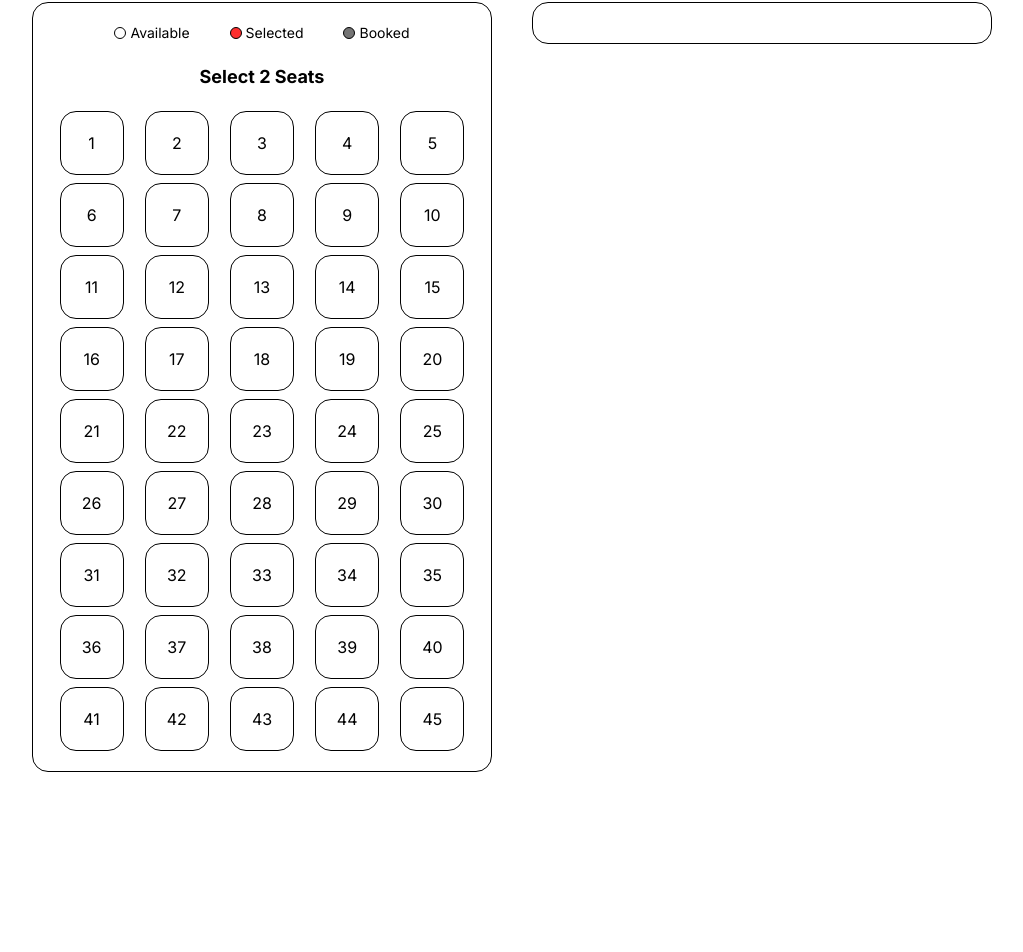
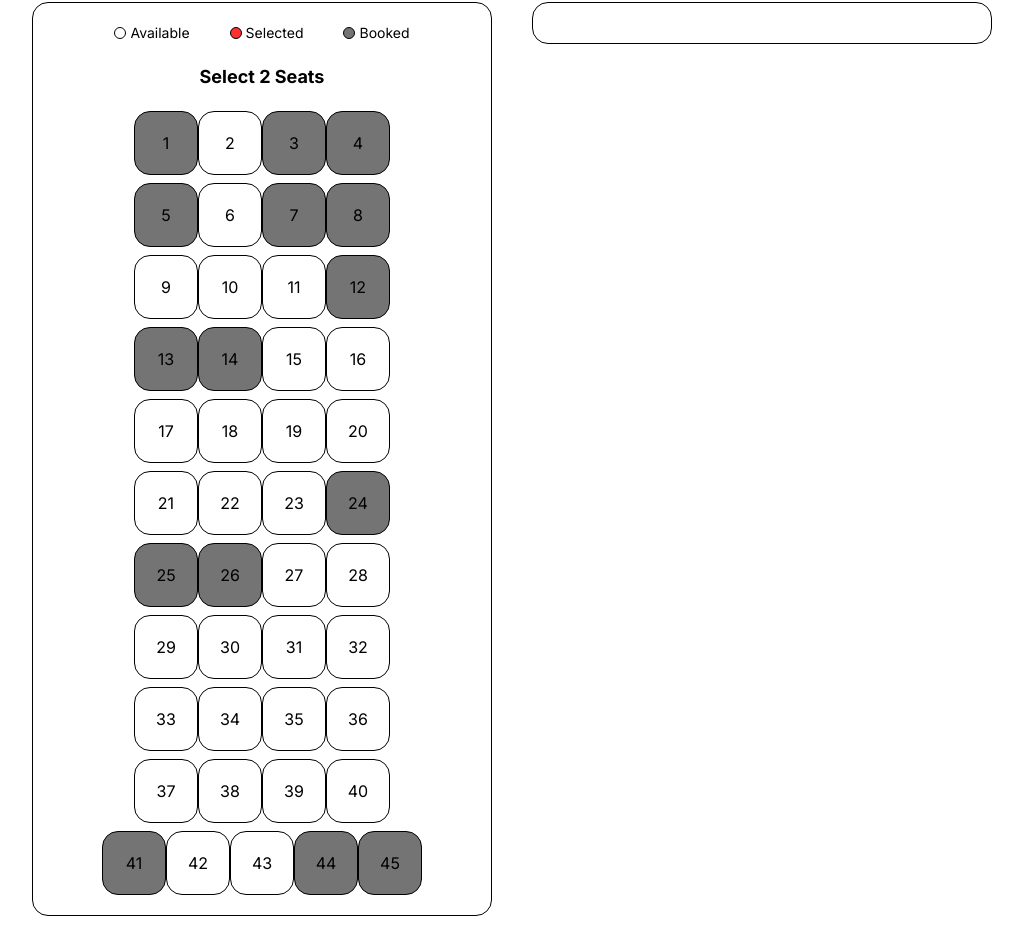
Before and after one commit to knowsblednyahaha/Locomote, a Next.js app: page /bookuser in a window 1280 px wide. Shown: the part 288-1240 px from the top of the page, without its empty margins (128-1151 px from the left). Before the commit the page ends 1100 px from the top, so only its background shows below. Built offline with nearby package versions, Linux system fonts and the light colour scheme.

Commit message:
updated bus seats

```diff
--- a/app/components/Book/BookUser.tsx
+++ b/app/components/Book/BookUser.tsx
@@ -41,7 +41,7 @@ export default function BookUser() {
       </div>
       <form
         action=""
-        className="flex flex-col md:flex-row gap-y-10 gap-x-10 w-full lg:px-10 xl:px-20 py-10"
+        className="flex flex-col-reverse md:flex-row gap-y-10 gap-x-10 w-full lg:px-10 xl:px-20 py-10"
       >
         <div className="w-full md:w-1/2">
           <div className="w-full flex flex-col gap-y-5 border border-black rounded-2xl p-5">
--- a/app/components/Book/BusSeat.tsx
+++ b/app/components/Book/BusSeat.tsx
@@ -27,7 +27,7 @@ const BusSeat: React.FC<BusSeatProps> = ({ seatNumber, disabled = false }) => {
       <label
         htmlFor={`seat-${seatNumber}`}
         className={`flex justify-center items-center border border-black w-16 h-16 rounded-2xl text-center leading-16 cursor-pointer ${
-          isSelected ? " bg-[#FE2F2F] text-white" : "bg-white"
+          isSelected ? " bg-[#FE2F2F] text-white" : ""
         } ${disabled ? "bg-[#747474] cursor-not-allowed" : ""}`}
       >
         {seatNumber}
--- a/app/components/Book/BusSeats.tsx
+++ b/app/components/Book/BusSeats.tsx
@@ -2,53 +2,74 @@ import BusSeat from "../Book/BusSeat";
 
 const BusSeats = () => {
   return (
-    <div className="w-full grid grid-cols-5 gap-2">
-      {/* Row 1 */}
+    <div className="w-full flex flex-col items-center gap-2">
+      <div className="flex flex-row">
         <BusSeat seatNumber={1} disabled />
         <BusSeat seatNumber={2} />
         <BusSeat seatNumber={3} disabled />
         <BusSeat seatNumber={4} disabled />
+      </div>
+      <div className="flex flex-row">
         <BusSeat seatNumber={5} disabled />
         <BusSeat seatNumber={6} />
         <BusSeat seatNumber={7} disabled />
         <BusSeat seatNumber={8} disabled />
+      </div>
+      <div className="flex flex-row">
         <BusSeat seatNumber={9} />
         <BusSeat seatNumber={10} />
         <BusSeat seatNumber={11} />
         <BusSeat seatNumber={12} disabled />
+      </div>
+      <div className="flex flex-row">
         <BusSeat seatNumber={13} disabled />
         <BusSeat seatNumber={14} disabled />
         <BusSeat seatNumber={15} />
         <BusSeat seatNumber={16} />
+      </div>
+      <div className="flex flex-row">
         <BusSeat seatNumber={17} />
         <BusSeat seatNumber={18} />
         <BusSeat seatNumber={19} />
         <BusSeat seatNumber={20} />
+      </div>
+      <div className="flex flex-row">
         <BusSeat seatNumber={21} />
         <BusSeat seatNumber={22} />
         <BusSeat seatNumber={23} />
         <BusSeat seatNumber={24} disabled />
+      </div>
+      <div className="flex flex-row">
         <BusSeat seatNumber={25} disabled />
         <BusSeat seatNumber={26} disabled />
         <BusSeat seatNumber={27} />
         <BusSeat seatNumber={28} />
+      </div>
+      <div className="flex flex-row">
         <BusSeat seatNumber={29} />
         <BusSeat seatNumber={30} />
         <BusSeat seatNumber={31} />
         <BusSeat seatNumber={32} />
+      </div>
+      <div className="flex flex-row">
         <BusSeat seatNumber={33} />
         <BusSeat seatNumber={34} />
         <BusSeat seatNumber={35} />
         <BusSeat seatNumber={36} />
+      </div>
+      <div className="flex flex-row">
         <BusSeat seatNumber={37} />
         <BusSeat seatNumber={38} />
         <BusSeat seatNumber={39} />
         <BusSeat seatNumber={40} />
+      </div>
+      <div className="flex flex-row">
         <BusSeat seatNumber={41} disabled />
         <BusSeat seatNumber={42} />
         <BusSeat seatNumber={43} />
         <BusSeat seatNumber={44} disabled />
         <BusSeat seatNumber={45} disabled />
+      </div>
       {/* Add more rows and seats as needed */}
     </div>
   );
```
Lines whose indentation alone changed are shown as unchanged.
